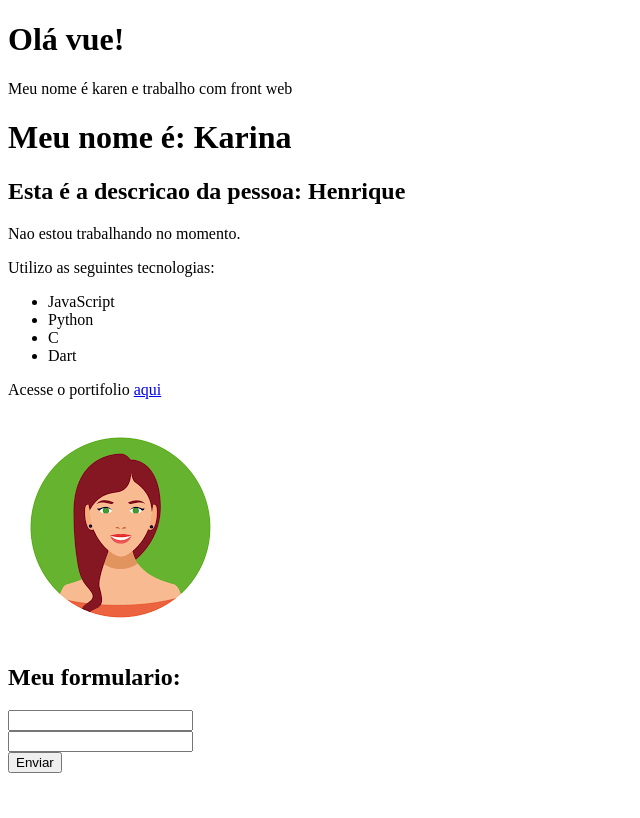
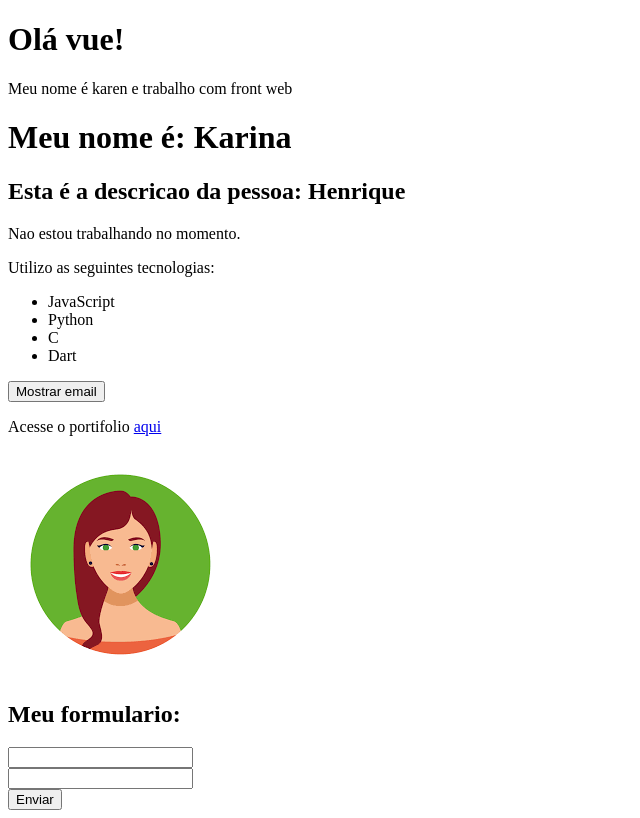
Before and after one commit to srtapacheco/PrimeiroProjetoVue, a Vue app in the folder 2_projeto_vue/: page / in a window 1280 px wide. Shown: the whole page, without its empty margins (0-640 px from the left). Built offline with nearby package versions, Linux system fonts and the light colour scheme.

Commit message:
Aula 11 - Desenvolvendo estrutura de metodos no Vue

```diff
--- a/2_projeto_vue/src/components/Info.vue
+++ b/2_projeto_vue/src/components/Info.vue
@@ -11,6 +11,9 @@
       <li>C</li>
       <li>Dart</li>
     </ul>
+    <div>
+      <button @click="showEmail"> Mostrar email</button>
+    </div>
     <p v-show="mostrarEmail"> Mande uma mensagem para: {{email}}</p>
     <!-- v-bind serve pra url dinamicas -->
     <p> Acesse o portifolio <a v-bind:href="meu_link">aqui</a> </p>
@@ -31,6 +34,11 @@ export default {
             meu_link: "https://htmlcolorcodes.com/"
         };
     },
-    components: { Picture }
+    components: { Picture },
+    methods: {
+      showEmail(){
+        return this.mostrarEmail = !this.mostrarEmail
+      }
+    }
 }
 </script>
```
